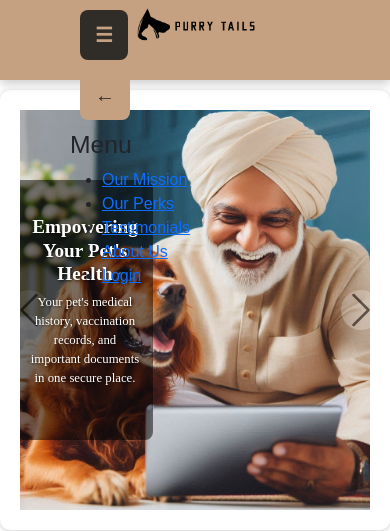
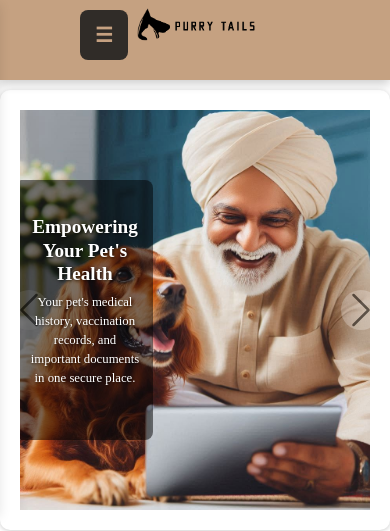
Before and after one commit to IvanaTechLLP/Purrytails, a React (Create React App) app in the folder frontend/: page / in a window 390 px wide. Shown: the top 531 px of the page. Built offline with nearby package versions, Linux system fonts and the light colour scheme; no server answers; a small style sheet from the web is missing.

Commit message:
fixed responsivity css

```diff
--- a/frontend/src/components/LandingPage.css
+++ b/frontend/src/components/LandingPage.css
@@ -398,8 +398,9 @@ body {
 }
 
 .nav-links .left {
-  margin-right: 40px;
+  margin-right: 40px!important;
   margin-left: 60px;
+  display:none;
 
 }
 
@@ -412,7 +413,9 @@ body {
 
 .nav-links .left-group {
   margin-right: auto;
+
 }
+
 
 .nav-links .right-group {
   margin-left: auto;
@@ -933,7 +936,7 @@ body {
   display: none; /* Hidden by default */
   flex-direction: column;
   cursor: pointer;
-  gap: 5px;
+  gap: 25px;
   margin-right: auto; /* Align to the left */
   margin-top: 25px; /* Adjust this value to move the icon lower */
 }
@@ -947,24 +950,10 @@ body {
 
 
 /* Mobile menu */
-.nav-links.open {
-  display: flex;
-  flex-direction: column;
-  position: absolute;
-  top: 60px;
-  left: 0;
-  width: 100%;
-  background-color: white;
-  padding: 20px 0;
-  gap: 15px;
-  align-items: center;
+
+.sidebar-one{
+  display: none !important;
 }
-
-.nav-links.open li {
-  width: 100%;
-  text-align: center;
-}
-
 /* Media query for mobile */
 @media (max-width: 768px) {
   .nav-links {
@@ -972,6 +961,84 @@ body {
   }
 
   .hamburger-icon {
-    display: flex; /* Show hamburger icon on small screens */
+    display: flex;
+    margin-right: auto !important;
+    margin-left: -10px;/* Show hamburger icon on small screens */
+  }
+  .sidebar-one{
+    display: block !important;
   }
 }
+.sidebar-one{
+  transform: translateX(-100%);
+    transition: transform 0.5s ease;
+    z-index: 1000;
+}
+
+.sidebar-one.open {
+  transform: translateX(0);
+}
+
+
+  .sidebar-one {
+    width: 250px;
+    background: linear-gradient(135deg, #6B5E58 0%, #302C28 100%)!important;
+    padding: 20px;
+    position: fixed;
+    box-shadow: 0 4px 12px rgba(0, 0, 0, 0.1)!important;
+    border-top-right-radius: 2px !important;
+    border-bottom-right-radius: 2px !important;
+    color: #C5A181;
+    top: 0;
+    left: 0;
+
+  }
+
+  .sidebar-one h2 {
+    text-align: center !important;
+    margin-bottom: 30px !important;
+    font-size: 1.4em !important;
+    font-weight: bold !important;
+  }
+
+  .sidebar-one ul {
+    list-style: none !important;
+    padding: 0 !important;
+  }
+
+  .sidebar-one ul li {
+    display: flex ;
+    align-items: center;
+    padding: 15px;
+    margin-bottom: 15px;
+    background-color: rgba(255, 255, 255, 0.1);
+    color: white;
+    text-align: center;
+    border-radius: 8px;
+    cursor: pointer;
+    transition: background-color 0.3s ease, transform 0.3s ease;
+  }
+
+  .sidebar-one ul li:hover {
+    background-color: rgba(255, 255, 255, 0.3);
+    transform: translateY(-5px);
+  }
+
+  .sidebar-one ul li.active {
+    background-color: rgba(255, 255, 255, 0.3);
+  }
+
+  .sidebar-one ul li i {
+    margin-right: 10px;
+    font-size: 1.2em;
+    color: #ffffff;
+    transition: color 0.3s ease;
+  }
+
+  .sidebar-one ul li:hover i, .sidebar-one ul li:hover span {
+    color: #007bff;
+  }
+
+  .sidebar-one ul li span {
+    font-size: 1.1em;
+  }
```
